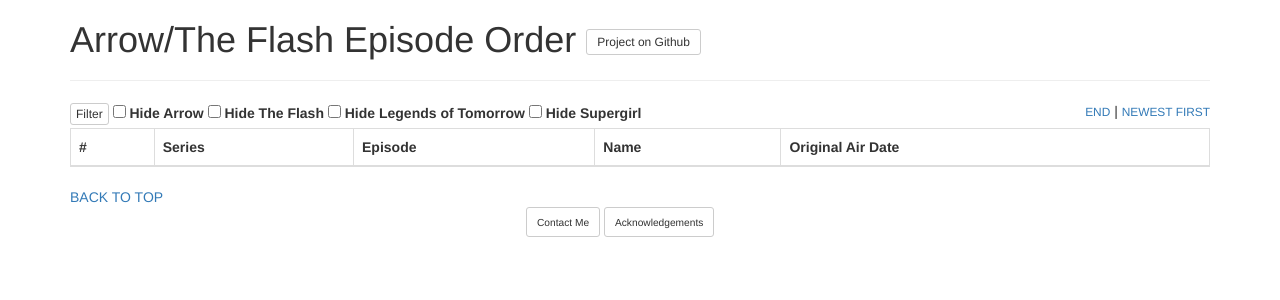
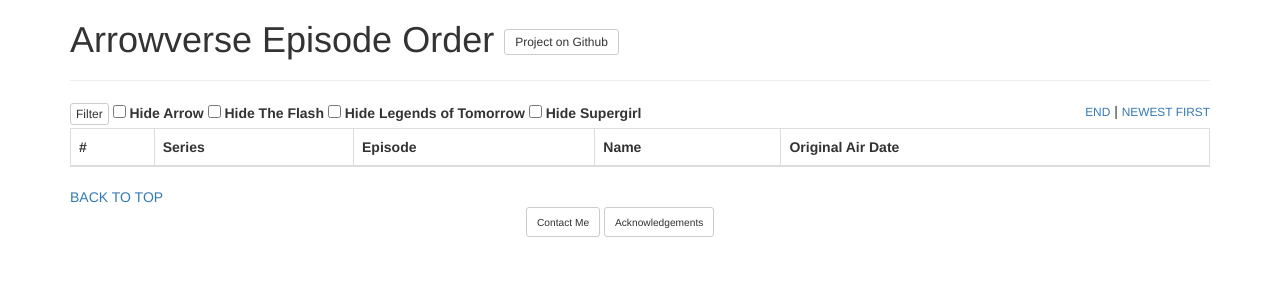
Before and after one commit to AceFire6/ordered-arrowverse, a Flask app: page / in a window 1280 px wide. Shown: the top 300 px of the page. Run offline with Flask 2, Linux system fonts and the light colour scheme; data that the repository does not hold is empty; some libraries are stand-ins or nearby versions.

Commit message:
Rename project to more accurately represent the content

```diff
--- a/ordering/templates/index.html
+++ b/ordering/templates/index.html
@@ -2,7 +2,7 @@
 <html>
 <head lang="en">
     <meta charset="UTF-8">
-    <title>Arrow/The Flash Episode Order</title>
+    <title>Arrowverse Episode Order</title>
     <link type="image/png" href="/static/favicon.png" rel="icon">
     <link rel="stylesheet" href="/static/css/bootstrap.min.css">
     <link rel="stylesheet" href="/static/css/index.css">
@@ -10,7 +10,7 @@
 <body>
 <main class="container">
     <h1>
-        Arrow/The Flash Episode Order <a href="https://github.com/AceFire6/flash-arrow-order" target="_blank" type="button" class="btn btn-default btn-sm center-block">
+        Arrowverse Episode Order <a href="https://github.com/AceFire6/ordered-arrowverse" target="_blank" type="button" class="btn btn-default btn-sm center-block">
         Project on Github</a>
     </h1>
     <hr>
```
